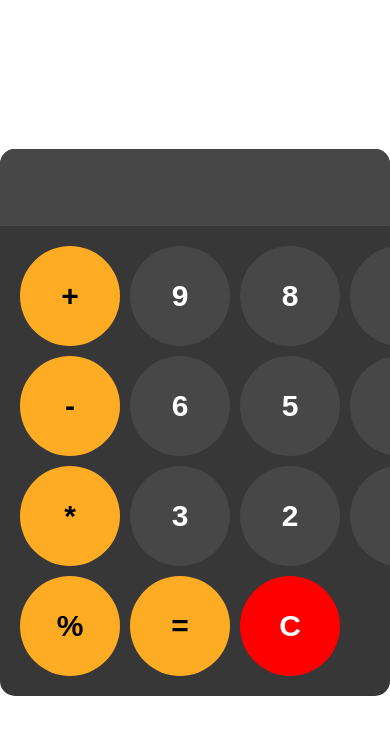
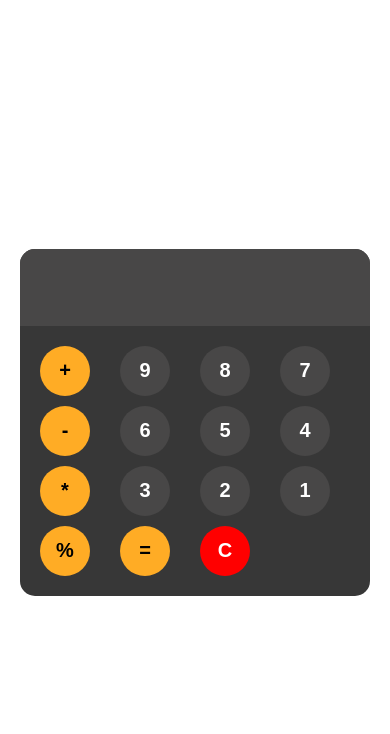
Before and after one commit to PrakVisal/calculator, a plain HTML site: page index.html in a window 390 px wide. Drawn offline with Linux system fonts and the light colour scheme.

Commit message:
fixed_responsive

```diff
--- a/main.js
+++ b/main.js
@@ -8,8 +8,12 @@ function clearDisplay() {
 }
 function calculate() {
     try {
-
         display.value = eval(display.value);
+        if(display.value == 2){
+            display.value = 'B sl o❤️';
+        }else if(display.value == 16){
+            display.value = "Ah Black🌚"
+        }
     } catch (error) {
         display.value = "Error";
     }
--- a/style.css
+++ b/style.css
@@ -57,3 +57,13 @@ button {
 #keys button:active {
     background-color: rgba(255, 255, 255, 0.623);
 }
+@media (max-width:400px){
+    #calculator {
+        max-width: 350px;
+    }
+    button{
+        width: 50px;
+        height: 50px;
+        font-size: 20px;
+    }
+}
```
